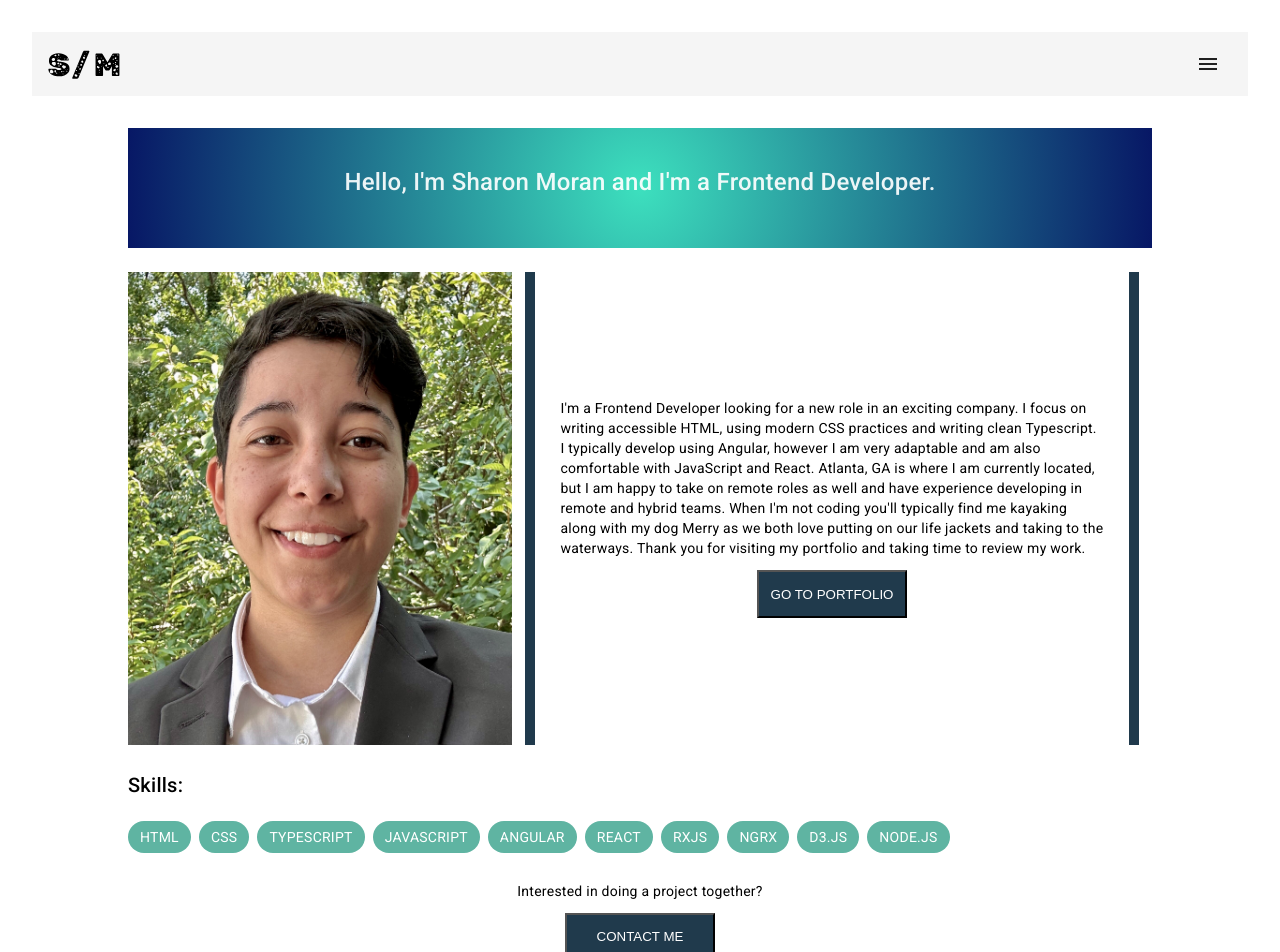
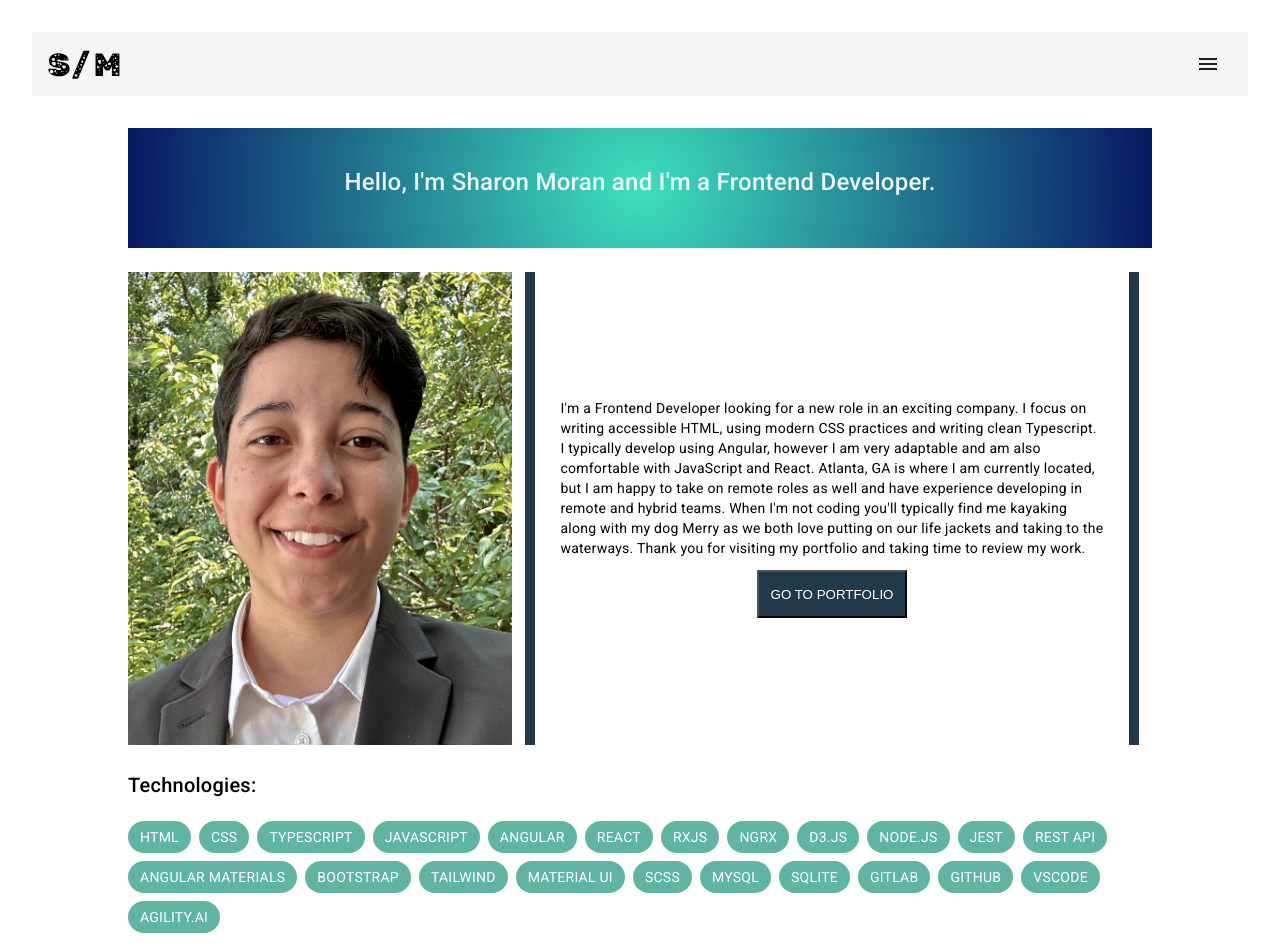
Before and after one commit to kyanethmoran/portfolio, an Angular app: page / in a window 1280 px wide. Shown: the top 952 px of the page. Built offline with nearby package versions, Linux system fonts and the light colour scheme.

Commit message:
skill chips added

```diff
--- a/src/app/shared/skills/skills.component.html
+++ b/src/app/shared/skills/skills.component.html
@@ -1,5 +1,5 @@
 <div>
-  <h2>Skills:</h2>
+  <h2>Technologies:</h2>
   <mat-chip-listbox>
     <mat-chip class="tech">HTML</mat-chip>
     <mat-chip class="tech">CSS</mat-chip>
@@ -11,5 +11,21 @@
     <mat-chip class="tech">NGRX</mat-chip>
     <mat-chip class="tech">D3.JS</mat-chip>
     <mat-chip class="tech">NODE.JS</mat-chip>
+    <mat-chip class="tech">JEST</mat-chip>
+    <mat-chip class="tech">REST API</mat-chip>
+
+    <mat-chip class="style">ANGULAR MATERIALS</mat-chip>
+    <mat-chip class="style">BOOTSTRAP</mat-chip>
+    <mat-chip class="style">TAILWIND</mat-chip>
+    <mat-chip class="style">MATERIAL UI</mat-chip>
+    <mat-chip class="style">SCSS</mat-chip>
+
+    <mat-chip class="db">MYSQL</mat-chip>
+    <mat-chip class="db">SQLITE</mat-chip>
+
+    <mat-chip class="other">GITLAB</mat-chip>
+    <mat-chip class="other">GITHUB</mat-chip>
+    <mat-chip class="other">VSCODE</mat-chip>
+    <mat-chip class="other">AGILITY.AI</mat-chip>
   </mat-chip-listbox>
 </div>
--- a/src/app/shared/skills/skills.component.scss
+++ b/src/app/shared/skills/skills.component.scss
@@ -2,3 +2,15 @@
   --mdc-chip-elevated-container-color: #5fb4a2;
   --mdc-chip-label-text-color: #fff;
 }
+.style {
+  --mdc-chip-elevated-container-color: #5fb4a2;
+  --mdc-chip-label-text-color: #fff;
+}
+.db {
+  --mdc-chip-elevated-container-color: #5fb4a2;
+  --mdc-chip-label-text-color: #fff;
+}
+.other {
+  --mdc-chip-elevated-container-color: #5fb4a2;
+  --mdc-chip-label-text-color: #fff;
+}
```
